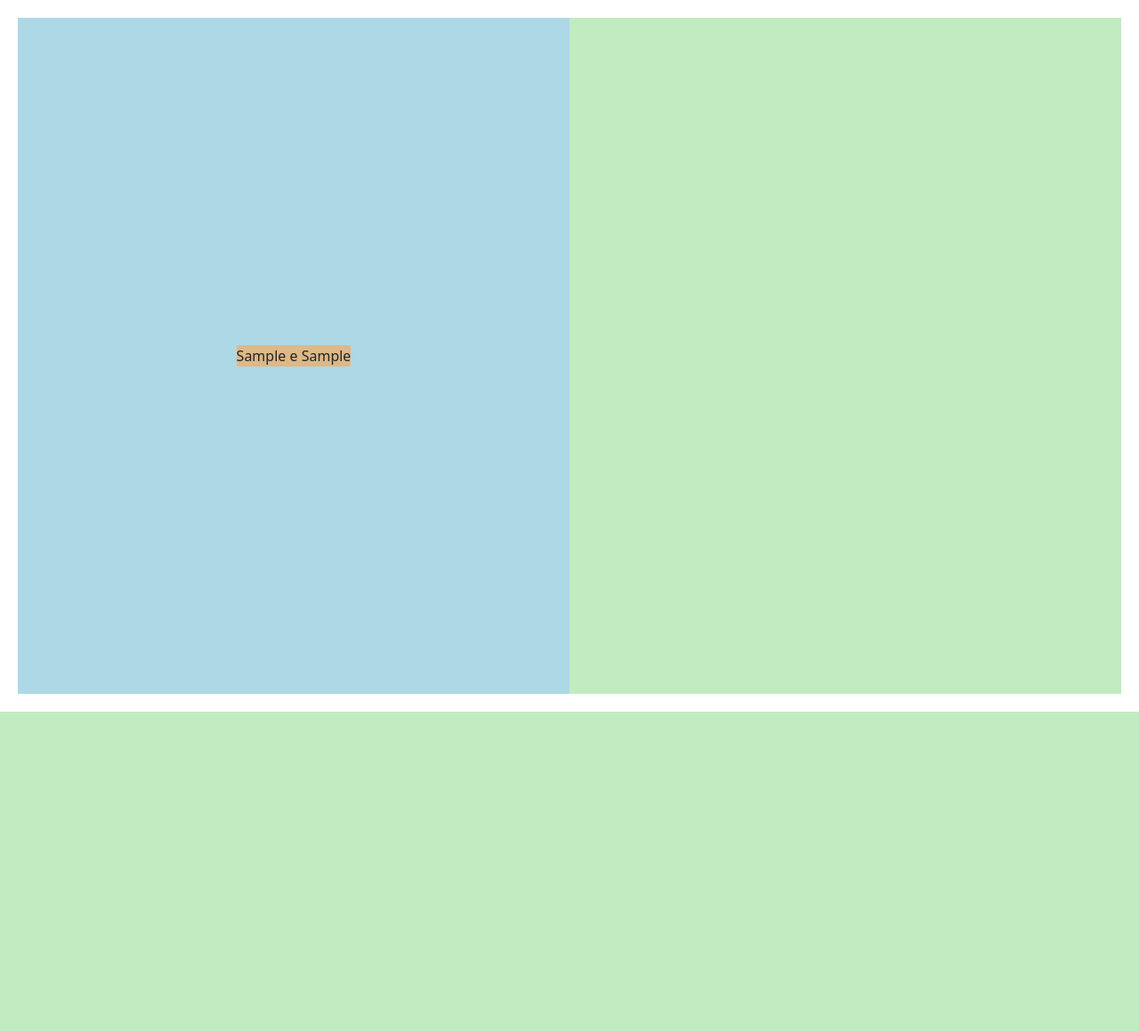
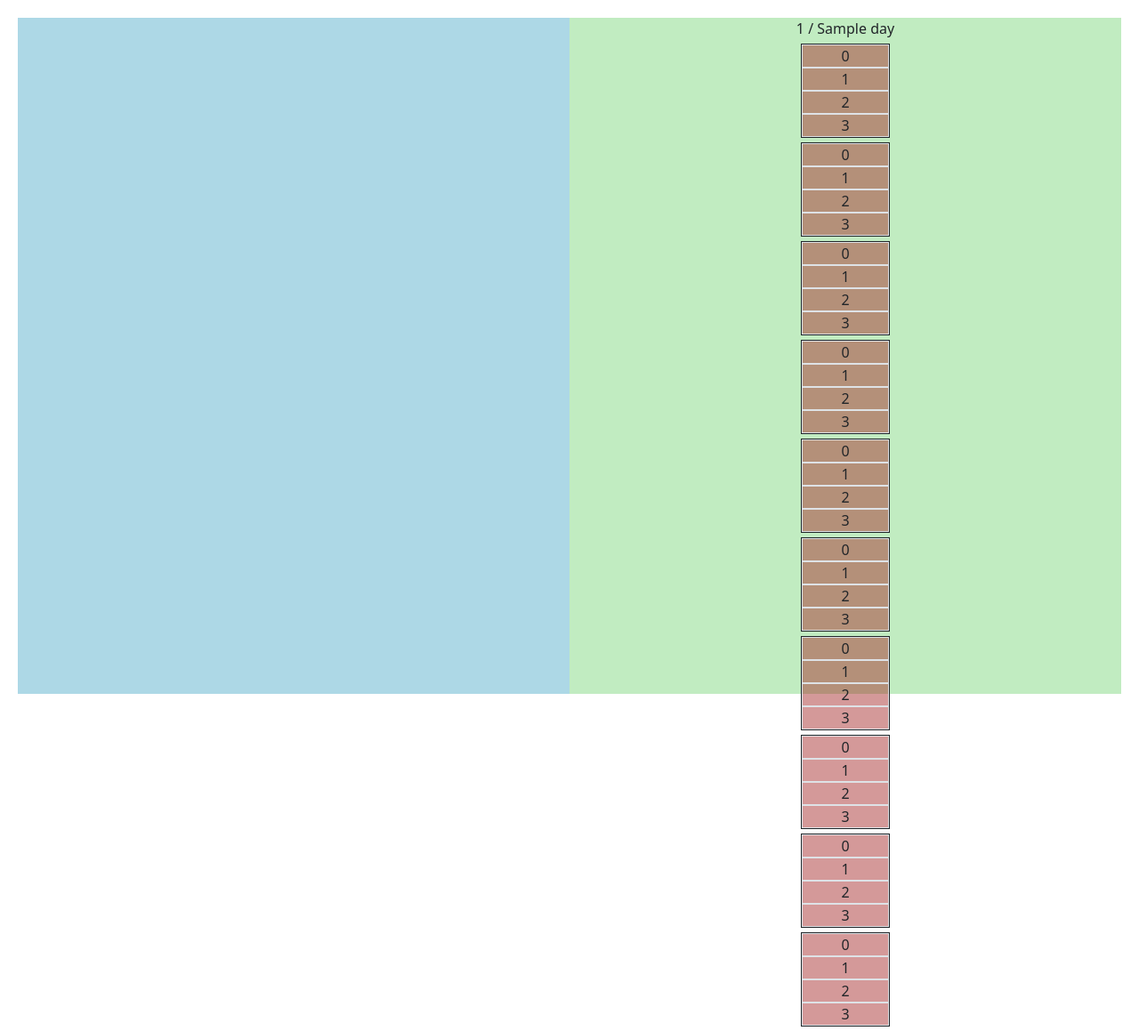
Before and after one commit to GabrielGRR/VouVerTeAviso, a Flask app: template templates/event.html in a window 1280 px wide. Shown: the part 56-1215 px from the top of the page at 89% size. Before the commit the page ends 856 px from the top, so only its background shows below. Run offline with Flask 3, Linux system fonts and the light colour scheme; the template is opened without the code that fills it: most values are stand-ins (such as "Sample title", 1, 10 or a date in 2020).

Commit message:
grade de horários do evento

```diff
--- a/Anotações/toques finais.txt
+++ b/Anotações/toques finais.txt
@@ -3,6 +3,7 @@
 1. Crie uma grade de horários:
    - Divida cada dia em intervalos de tempo (por exemplo, 30 minutos).
    - Use uma tabela HTML ou divs para representar visualmente esses intervalos.
+/\ acho que está feito
 
 2. Implemente a interação de clique e arrasto:
    - Use JavaScript para detectar eventos de mouse (mousedown, mousemove, mouseup).
@@ -14,6 +15,7 @@
 
 4. Armazene as seleções:
    - Crie uma estrutura de dados para guardar os horários selecionados.
+   * possivelmente adicionar um ajax em tempo real? questionar o claude sobre isso
    - Atualize essa estrutura conforme o usuário faz seleções.
 
 5. Implemente a funcionalidade de desselecionar:
@@ -37,6 +39,8 @@
 
 
 *Depois
+
+se a hora final do evento for tipo 3 da manhã e a inicial for 18, o código detectar essa putaria
 embelezar o spyscrolls
 responsividade
 na div ano do calendário, talvez mudar cor quando aproximar de um outro ano ao arrastar os dias
--- a/app.py
+++ b/app.py
@@ -95,11 +95,12 @@ def events(Id_event):
     #cria conexão com o BD
     connection = sql.connect('events_db.db')
     cursor = connection.cursor()
-    query = f"select Day, Month from event_days_hours where Id_event = {Id_event};"
+    query = f"select Day, Month, Event_min_hour, Event_max_hour from event_days_hours where Id_event = {Id_event};"
     result = cursor.execute(query).fetchall()
     print(result)
+    print(type(result[0][-1]))
     connection.close() #talvez seja desnecessário
-    return render_template('event.html', Id_event = Id_event, len_results = len(result) )
+    return render_template('event.html', Id_event = Id_event, days_list = result )
 
 if __name__ == '__main__':
     app.run(debug=True)
--- a/static/script.js
+++ b/static/script.js
@@ -65,6 +65,7 @@ document.addEventListener('DOMContentLoaded', function () {
             hoursdiv.setAttribute('data-day', day);
             hoursdiv.setAttribute('data-month', month);
             hoursdiv.setAttribute('hours-container', 'hours-container')
+            hoursdiv.setAttribute('class','border border-dark hour')
             day_container.appendChild(hoursdiv);
             hour++;
         }
--- a/static/styles.css
+++ b/static/styles.css
@@ -94,17 +94,29 @@
   margin: 10px;
 }
 
-
-.div1_event {
-  flex: 2; /* 4 partes */
-  background-color: lightblue;
-  display: flex;
+.hour{
+  margin: 5px;
+  padding: 5px;
+  aspect-ratio: 1/1;
+  align-content: center;
 }
 
-.teste{
+.hour_event_container{
   background-color: burlywood;
-  height: fit-content;
-  width: fit-content;
-  margin: auto;
+  display: flex;
+  flex-direction: column;
+  justify-content: space-evenly;
+}
 
+.hour_event{
+  display: flex;
+  flex-direction: column;
+  align-items: center;
+  justify-content: space-evenly;
+  padding: 0;
 }
+
+.minute{
+  width: 100%;
+  background-color: rgba(165, 42, 42, 0.479);
+}
--- a/templates/event.html
+++ b/templates/event.html
@@ -44,9 +44,8 @@
     <main>
         <div class="div_container">
             <!-- Div 1 -->
-            <div class="div1_event">
 
-                <div class="teste"> {{ Id_event }} e {{ len_results }} </div>
+            <div class="div1">
 
             </div>
 
@@ -54,6 +53,36 @@
 
             <!-- Div 2 -->
             <div class="div2">
+
+                <div class="days-container">
+
+                    {% for day in days_list %}
+                    <!-- {% set ns = namespace(counter=day[-2]) %} -->
+                    <!-- {{ ns.counter }} -->
+                        <div>
+                            {{ day[0] }} / {{ day[1] }}
+
+                            {% for i in range(day[-1] - day[-2]) %}
+                            <div class="hour_event border border-dark hour">
+                                <div id="min_00" class="border minute">
+                                    0
+                                </div>
+                                <div id="min_15" class="border minute">
+                                    1
+                                </div>
+                                <div id="min_30" class="border minute">
+                                    2
+                                </div>
+                                <div id="min_45" class="border minute">
+                                    3
+                                </div>
+                            </div>
+
+                        {% endfor %}
+                        <!-- {% set ns.counter = ns.counter + 1 %}  -->
+                        </div>
+                    {% endfor %}
+                </div>
 
             </div>
     </main>
@@ -63,6 +92,6 @@
         <!--fazer um about-->
     </footer>
 
-    <script src="../static/script.js"></script>
+    <!-- <script src="../static/script.js"></script> -->
 </body>
 </html>
```
Also changed, not shown: templates/index.html (+4 -4 lines), events_db.db.
